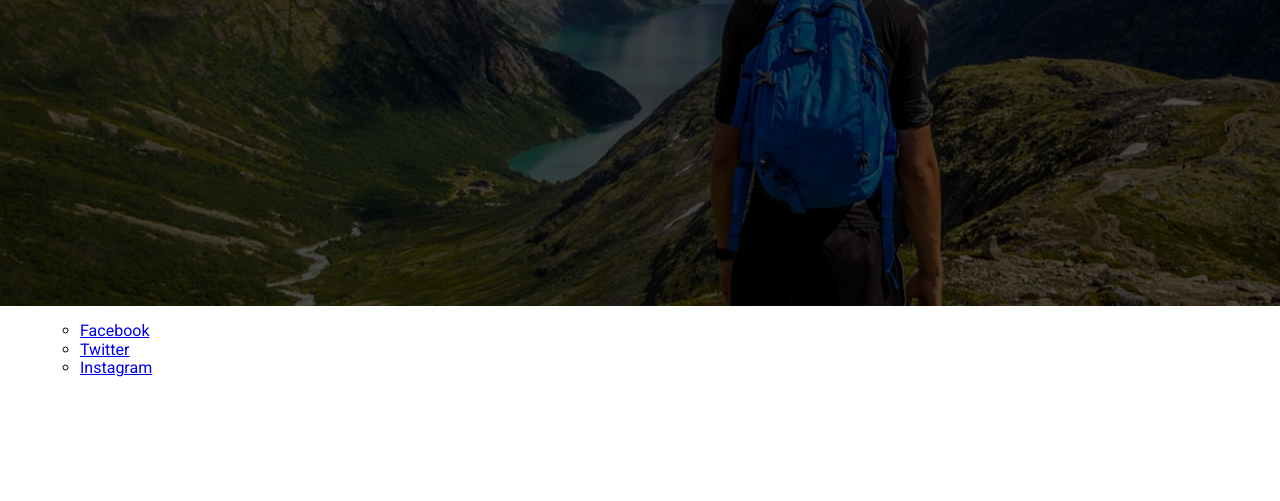
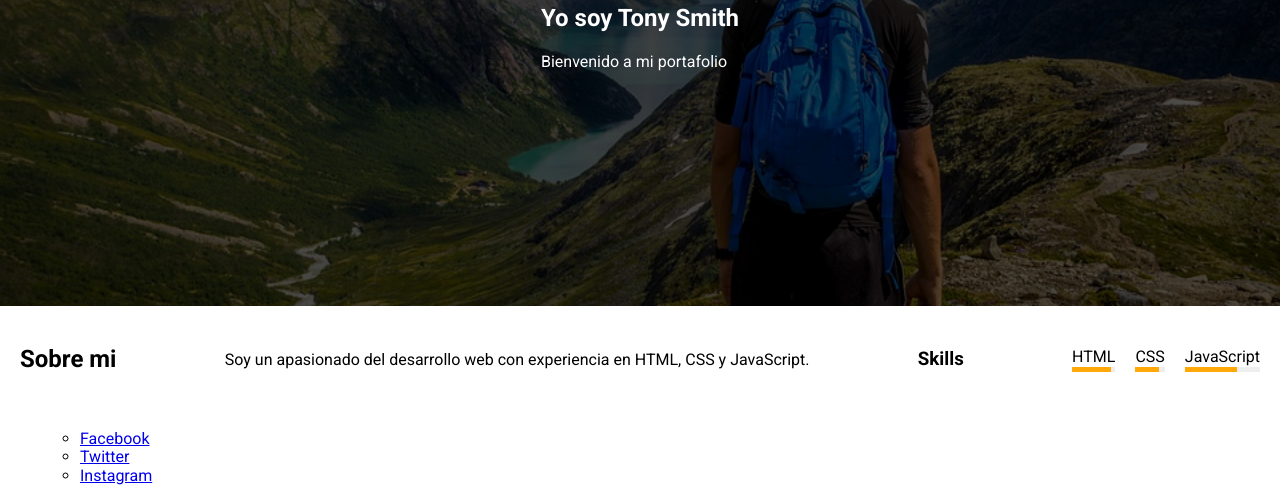
Before and after one commit to ehylin/portafolioHTML, a plain HTML site: page index.html in a window 1280 px wide. Shown: the part 352-853 px from the top of the page. Before the commit the page ends 800 px from the top, so only its background shows below. Drawn offline with Linux system fonts and the light colour scheme.

Commit message:
agregar barras animadas y la seccion sobre mi

```diff
--- a/assets/css/banner.css
+++ b/assets/css/banner.css
@@ -3,6 +3,9 @@
     position: relative;
     height: 75vh;
     background-color: var(--main-text-color);
+    display: flex;
+    justify-content: center;
+    align-items: center;
   }
 
   .banner__image {
@@ -22,9 +25,7 @@
   .banner__content {
     position: relative;
     z-index: 1;
-    text-align: center;
     color: #fff;
-    padding: 20px;
   }
 
 
--- a/assets/css/header.css
+++ b/assets/css/header.css
@@ -39,4 +39,7 @@
     .header__nav__list__item {
       margin-right: 20px;
     }
+    .header__nav__list__item a:hover {
+        color: #b1aeae;
+      }
   }
--- /dev/null
+++ b/assets/css/skills.css
@@ -0,0 +1,76 @@
+.description {
+    padding: 20px;
+    animation: fade-in 1s ease-in-out forwards;
+  }
+
+  .skills {
+    display: flex;
+    flex-direction: column;
+  }
+
+  .skill {
+    margin-bottom: 20px;
+  }
+
+  .skill__name {
+    margin-bottom: 5px;
+  }
+
+  .skill__bar {
+    width: 100%;
+    height: 5px;
+    background-color: #eee;
+    position: relative;
+  }
+
+  .skill__progress {
+    position: absolute;
+    top: 0;
+    left: 0;
+    height: 100%;
+    background-color: #ffa807;
+    animation: progress-animation 2s ease-in-out;
+  }
+
+  .skill__progress.html {
+    width: 90%;
+  }
+
+  .skill__progress.css {
+    width: 80%;
+  }
+
+  .skill__progress.js {
+    width: 70%;
+  }
+
+  @keyframes progress-animation {
+    from {
+      width: 0;
+    }
+    to {
+      width: 100%;
+    }
+  }
+
+
+  @media screen and (min-width: 768px) {
+    .description {
+      display: flex;
+      justify-content: space-between;
+      align-items: center;
+    }
+
+    .skills {
+      flex-direction: row;
+    }
+
+    .skill {
+      margin-right: 20px;
+      margin-bottom: 0;
+    }
+    .skill:last-child {
+        margin-right: 0;
+      }
+
+  }
--- a/index.html
+++ b/index.html
@@ -13,6 +13,7 @@
     <link rel="stylesheet" href="assets/css/banner.css">
     <link rel="stylesheet" href="assets/css/common.css">
     <link rel="stylesheet" href="assets/css/header.css">
+    <link rel="stylesheet" href="assets/css/skills.css">
     <meta property="og:title" content="Proyecto">
     <meta property="og:description" content="Proyecto website description">
     <meta property="twitter:card" content="summary">
@@ -24,6 +25,9 @@
             <ul class="header__nav__list">
                 <li class="header__nav__list__item">
                     <a href="#banner">Inicio</a>
+                </li>
+                <li class="header__nav__list__item">
+                    <a href="#description">Inicio</a>
                 </li>
                 <li class="header__nav__list__item">
                     <a href="proyects.html">Proyectos</a>
@@ -41,6 +45,33 @@
                 <h1>Hola mundo!</h1>
                 <h2>Yo soy Tony Smith</h2>
                 <p>Bienvenido a mi portafolio </p>
+            </div>
+        </section>
+
+        <section id="description" class="description">
+            <h2>Sobre mi</h2>
+            <p>Soy un apasionado del desarrollo web con experiencia en HTML, CSS y JavaScript.</p>
+
+            <h3>Skills</h3>
+            <div class="skills">
+                <div class="skill">
+                    <span class="skill__name">HTML</span>
+                    <div class="skill__bar">
+                        <div class="skill__progress html"></div>
+                    </div>
+                </div>
+                <div class="skill">
+                    <span class="skill__name">CSS</span>
+                    <div class="skill__bar">
+                        <div class="skill__progress css"></div>
+                    </div>
+                </div>
+                <div class="skill">
+                    <span class="skill__name">JavaScript</span>
+                    <div class="skill__bar">
+                        <div class="skill__progress js"></div>
+                    </div>
+                </div>
             </div>
         </section>
 
```
